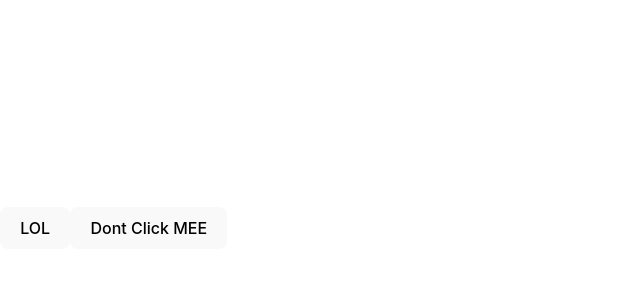
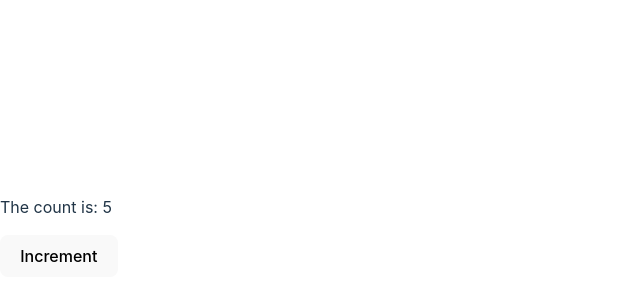
Before and after one commit to asimtimsina/Udemy_fullstack, a React (Vite) app in the folder first-react-project/: page / in a window 1280 px wide. Shown: the part 172-472 px from the top of the page, without its empty margins (0-640 px from the left). Built offline with nearby package versions, Linux system fonts and the light colour scheme.

Commit message:
631. Working With The useState() Hook

```diff
--- a/first-react-project/src/App.jsx
+++ b/first-react-project/src/App.jsx
@@ -2,6 +2,7 @@
 // import './App.css'
 // import Cow from './cow'
 // import './cow.css'
+
 
 
 
@@ -17,7 +18,9 @@
 // import PropertyList from "./PropertyList"
 // import Clicker from "./Clicker";
 // import Forms from "./Forms"
-import ClickerExercise from "./ClickerExercise"
+// import ClickerExercise from "./ClickerExercise"
+import Counter from "./Counter"
+
 
 
 
@@ -62,8 +65,14 @@
 
       {/* <Clicker /> */}
       {/* <Forms /> */}
-      <ClickerExercise message={'HIIIII'} buttonText="LOL" />
-      <ClickerExercise message={'Dont Ever Click ME'} buttonText="Dont Click MEE" />
+      {/* <ClickerExercise message={'HIIIII'} buttonText="LOL" />
+      <ClickerExercise message={'Dont Ever Click ME'} buttonText="Dont Click MEE" /> */}
+      <Counter />
+
+
+
+
+
     </>
   )
 }
--- /dev/null
+++ b/first-react-project/src/Counter.jsx
@@ -0,0 +1,22 @@
+import { useState } from "react";
+
+export default function Counter() {
+
+    const [num, setNum] = useState(5);
+
+    const handleClick = () => {
+        setNum(num + 1)
+        console.log(num)
+    }
+
+
+    return (
+
+        <>
+            <p>The count is: {num} </p>
+            <button onClick={handleClick}>Increment </button>
+        </>
+
+    )
+
+}
```
Also changed, not shown: first-react-project/notes.txt.
